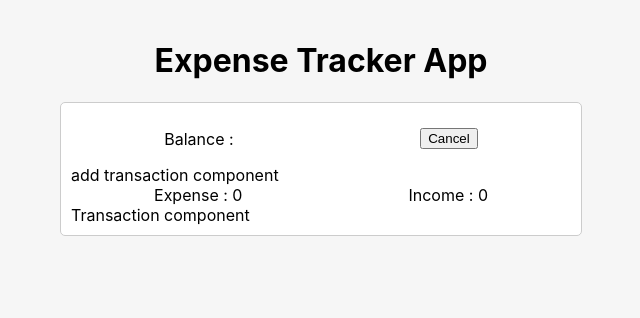
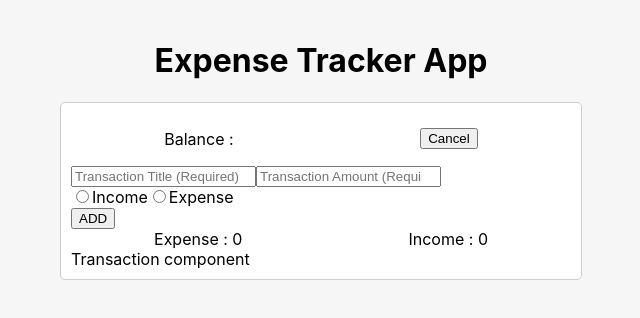
Before and after one commit to Yaser-Hajian/Expense-Tracker-React.js, a React (Create React App) app: page / in a window 1280 px wide. Both pictures are taken after a click on the button "ADD". Shown: the top 318 px of the page, without its empty margins (319-959 px from the left). Built offline with nearby package versions, Linux system fonts and the light colour scheme.

Commit message:
AddTransaction component completed

```diff
--- a/src/Components/AddTransaction/AddTransaction.js
+++ b/src/Components/AddTransaction/AddTransaction.js
@@ -1,9 +1,50 @@
-import React from 'react';
+import React, {useState} from 'react';
 
 const AddTransaction = () => {
+    const [title , setTitle] = useState("");
+    const [amount , setAmount] = useState(0);
+    const [type , setType] = useState(null);
+
+    const titleChangeHandler = (event)=>{
+        setTitle(event.target.value);
+    }
+    const amountChangeHandler=(event)=>{
+        setAmount(event.target.value);
+    }
+    const typeChangeHandler=(event)=>{
+        setType(event.target.value);
+    }
+    const submitHandler=(event)=>{
+        event.preventDefault();
+        if (title === "" || amount=== 0){
+            alert("You have to set transaction title and amount");
+        }
+        if (type === null){
+            alert("you have to set transaction type");
+        }
+    }
     return (
         <div>
-            add transaction component
+            <form onSubmit={submitHandler}>
+                <input
+                    type="text"
+                    placeholder={"Transaction Title (Required)"}
+                    onChange={titleChangeHandler}
+                    value={title}
+                />
+                <input
+                    type="number"
+                    placeholder={"Transaction Amount (Required)"}
+                    onChange={amountChangeHandler}
+                />
+                <div>
+                    <input onChange={typeChangeHandler} type="radio" name={"type"} value={"income"} id={"income"}/>
+                    <label htmlFor={"income"}>Income</label>
+                    <input onChange={typeChangeHandler} type="radio" name={"type"} value={"expense"} id={"expense"}/>
+                    <label htmlFor={"expense"}>Expense</label>
+                </div>
+                <button type={"submit"}>ADD</button>
+            </form>
         </div>
     );
 };
```
